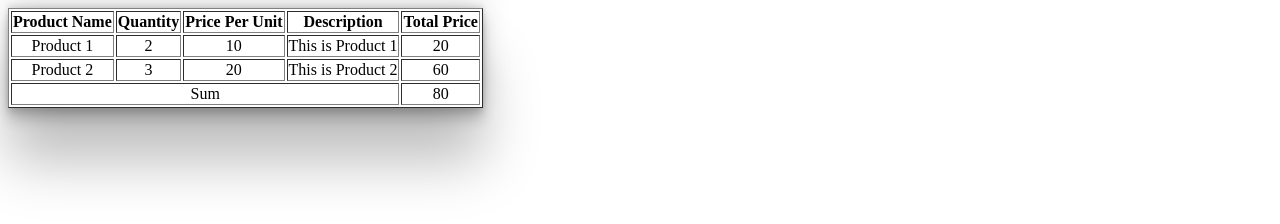
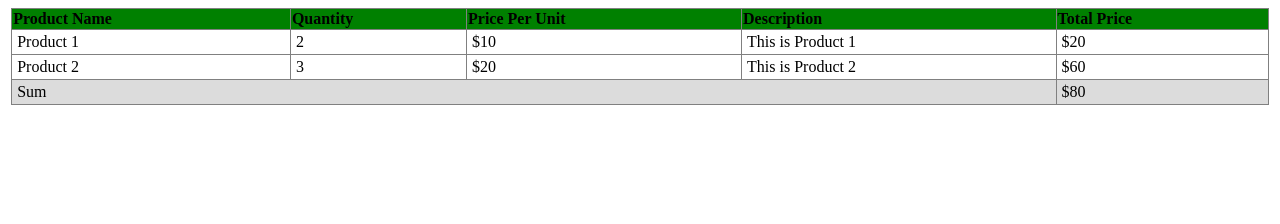
Before and after one commit to princekesDEV/WEB214-Table-S08-7, a plain HTML site: page index.html in a window 1280 px wide. Drawn offline with Linux system fonts and the light colour scheme.

Commit message:
Final Styling completed

```diff
--- a/index.html
+++ b/index.html
@@ -4,9 +4,10 @@
     <meta charset="UTF-8" />
     <meta name="viewport" content="width=device-width, initial-scale=1.0" />
     <title>Table</title>
-    <link rel="stylesheet" href="style.css">
+    <link rel="stylesheet" href="style.css" />
   </head>
   <body>
+    <div id="main-cont">
       <div class="table">
         <table border="1">
           <thead>
@@ -22,23 +23,26 @@
             <tr>
               <td>Product 1</td>
               <td>2</td>
-            <td>10</td>
+              <td>$10</td>
               <td>This is Product 1</td>
-            <td>20</td>
+              <td>$20</td>
             </tr>
             <tr>
               <td>Product 2</td>
               <td>3</td>
-            <td>20</td>
+              <td>$20</td>
               <td>This is Product 2</td>
-            <td>60</td>
+              <td>$60</td>
             </tr>
+          </tbody>
+          <tfoot>
             <tr>
               <td colspan="4">Sum</td>
-            <td>80</td>
+              <td>$80</td>
             </tr>
-        </tbody>
+          </tfoot>
         </table>
+      </div>
     </div>
   </body>
 </html>
--- a/style.css
+++ b/style.css
@@ -1,9 +1,31 @@
 .table{
+    display: flex;
+    justify-content: center;
     background-color: white;
     color: black;
     border-radius: 1px;
-    box-shadow: rgba(0, 0, 0, 0.25) 0px 54px 55px, rgba(0, 0, 0, 0.12) 0px -12px 30px, rgba(0, 0, 0, 0.12) 0px 4px 6px, rgba(0, 0, 0, 0.17) 0px 12px 13px, rgba(0, 0, 0, 0.09) 0px -3px 5px;
-    display: inline-block;
     margin: auto;
-    text-align: center;
+    width: 100%;
 }
+
+#main-cont{
+    display: flex;
+    justify-content: center;
+}
+
+table{
+    width: 99.5%;
+    border-collapse: collapse;
+}
+
+th{
+    background-color: green;
+    text-align: left;
+}
+
+td{
+    padding: 3px 0px 3px 5px ;
+}
+tfoot{
+    background-color: rgb(220, 220, 220);
+}
```
Lines whose indentation alone changed are shown as unchanged.
